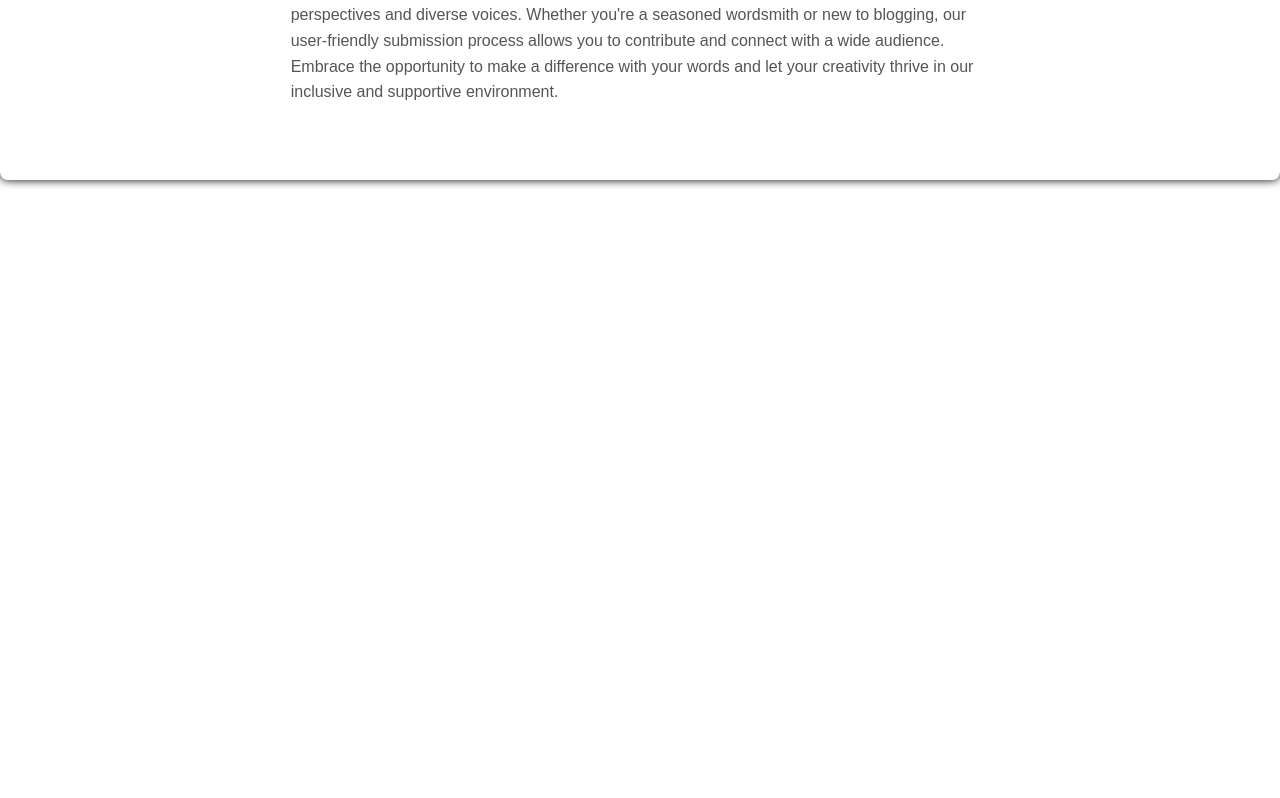
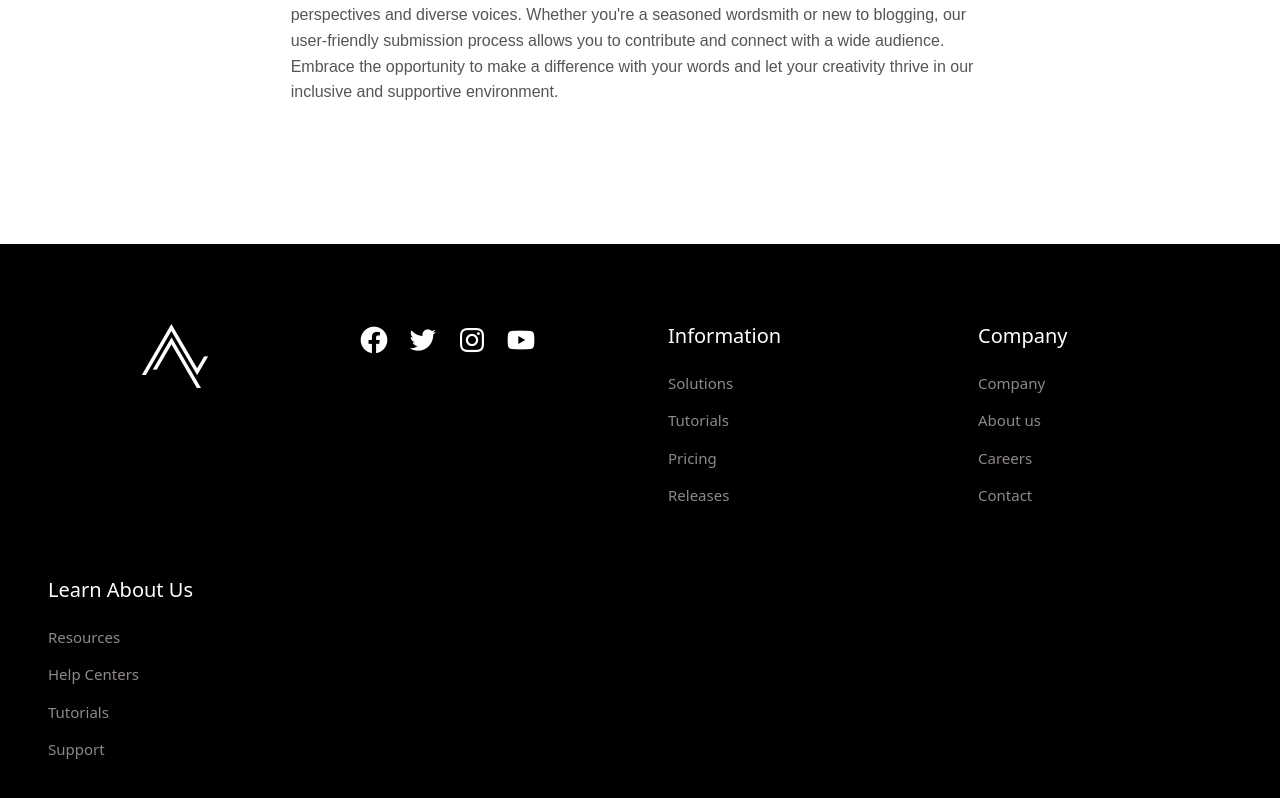
Before and after one commit to the-byte-bandits/tech-blog, a React (Create React App) app: page /about in a window 1280 px wide. Shown: the part 866-1664 px from the top of the page. Before the commit the page ends 1066 px from the top, so only its background shows below. Built offline with nearby package versions, Linux system fonts and the light colour scheme.

Commit message:
all-comp-merge

```diff
--- a/package.json
+++ b/package.json
@@ -3,14 +3,19 @@
   "version": "0.1.0",
   "private": true,
   "dependencies": {
+    "@coreui/react": "^4.9.1",
     "@testing-library/jest-dom": "^5.17.0",
     "@testing-library/react": "^13.4.0",
     "@testing-library/user-event": "^13.5.0",
     "bootstrap": "^5.3.0",
+    "html-react-parser": "^4.2.0",
+    "jodit-react": "^1.3.39",
     "react": "^18.2.0",
     "react-bootstrap": "^2.8.0",
     "react-dom": "^18.2.0",
+    "react-dropdown": "^1.11.0",
     "react-icons": "^4.10.1",
+    "react-js-dropdavn": "^1.0.4",
     "react-router-dom": "^6.14.2",
     "react-scripts": "5.0.1",
     "web-vitals": "^2.1.4"
--- a/public/index.html
+++ b/public/index.html
@@ -18,6 +18,7 @@
     <link rel="apple-touch-icon" href="%PUBLIC_URL%/logo192.png" />
 
     <link rel="manifest" href="%PUBLIC_URL%/manifest.json" />
+    <link rel="stylesheet" href="https://cdn.jsdelivr.net/npm/boxicons@2.0.7/css/boxicons.min.css">
 
     <title>React App</title>
 
--- a/src/About.css
+++ b/src/About.css
@@ -8,7 +8,7 @@
     padding: 40px;
     margin: 20px auto;
     border-radius: 8px;
-    box-shadow: 0 0 10px rgb(0, 0, 0);
+    /* box-shadow: 0 0 10px rgb(0, 0, 0); */
   }
 
   /* Center the content vertically and horizontally */
--- a/src/App.css
+++ b/src/App.css
@@ -20,7 +20,7 @@ p{
 } */
 
 .correction{
-    margin-top: 5rem !important;
+    margin-top: 6rem !important;
 }
 
 
--- a/src/App.js
+++ b/src/App.js
@@ -12,12 +12,13 @@ import Navbarr from './Navbarr';
 import './App.css';
 import Login from './Login';
 import Register from './Register';
+import BlogEditor from './BlogEditor';
+import Footer from './Footer';
 
 
 function App() {
   return (
     <div className="app">
-
       <Router>
         <Navbarr />
         <Routes>
@@ -27,10 +28,11 @@ function App() {
           <Route path='/about' element={<AboutUs />} />
           <Route path='/login' element={<Login />} />
           <Route path='/register' element={<Register />} />
+          <Route path='/blogeditor' element={<BlogEditor />} />
           <Route path='/dashboard' element={<div className="dashboard"><Menu/><Container/></div>} />
         </Routes>
+        <Footer />
       </Router>
-
     </div>
   );
 }
--- /dev/null
+++ b/src/BlogEditor.css
@@ -0,0 +1,9 @@
+.blog-editor{
+    width: 100%;
+    height: 100%;
+    display: flex;
+    flex-direction: column;
+    align-items: center;
+    padding: 20px;
+    box-sizing: border-box;
+}
--- /dev/null
+++ b/src/BlogEditor.js
@@ -0,0 +1,63 @@
+import './BlogEditor.css'
+import React, { useState, useRef } from "react";
+import JoditEditor from "jodit-react";
+import HTMLReactParser from "html-react-parser";
+import Dropdown from 'react-dropdown';
+import 'react-dropdown/style.css';
+import {
+  CDropdown,
+  CDropdownToggle,
+  CDropdownMenu,
+  CDropdownItem,
+} from '@coreui/react';
+
+export default function BlogEditor() {
+  const editor = useRef(null);
+  const [content, setContent] = useState("");
+
+
+  const _onSelect = (option) => {
+    console.log("Selected option:", option);
+    // Do something with the selected option if needed
+  };
+
+  return (
+    <div className='correction blog-editor'>
+
+      <form>
+            <div >
+                <div className="blog-dropdown">
+
+                    {/* <div class="form-group">
+                        <input type="text" class="form-control" id="exampleInputEmail1" aria-describedby="emailHelp" placeholder="Enter blog title"></input>
+                    </div> */}
+                    <CDropdown>
+                        <CDropdownToggle color="secondary">Select Blog Category</CDropdownToggle>
+                        <CDropdownMenu>
+                        <CDropdownItem href="#">Latest Tech</CDropdownItem>
+                        <CDropdownItem href="#">AI</CDropdownItem>
+                        <CDropdownItem href="#">Programming</CDropdownItem>
+                        <CDropdownItem href="#">Mobiles</CDropdownItem>
+                        <CDropdownItem href="#">Laptops</CDropdownItem>
+                        </CDropdownMenu>
+                    </CDropdown>
+                </div>
+                <br />
+                <form>
+                    <div className="form-group">
+                    <input type="text" className="form-control" id="exampleInputEmail1" aria-describedby="emailHelp" placeholder="Enter blog title" />
+                    </div>
+                </form>
+                <br></br>
+                <br />
+                <JoditEditor
+                    ref={editor}
+                    value={content}
+                    onChange={(newContent) => setContent(newContent)}
+                />
+
+                <div>{HTMLReactParser(content)}</div>
+            </div>
+        </form>
+    </div>
+)}
--- /dev/null
+++ b/src/Footer.css
@@ -0,0 +1,88 @@
+.footer-logo{
+    display: flex;
+    justify-content: center;
+}
+
+.footer{
+    /* padding: 88px 20% 70px; */
+    padding: 5rem 3rem;
+    margin: 4rem 0 0;
+    color: white !important;
+}
+.footer{
+    display: grid;
+    grid-template-columns: repeat(auto-fit, minmax(200px, auto));
+    gap: 3.5rem;
+    background-color: black;
+    /* position: absolute;
+    left: 0;
+    right: 0;
+    bottom: 0; */
+}
+
+.icons>a>i{
+    font-size: 2rem;
+    color: white !important;
+
+}
+
+.footercontent>i{
+    font-size: 4rem;
+}
+
+.footercontent img{
+    height: 100px;
+    width: 200px;
+}
+.footercontent h4{
+    color: white;
+    margin-bottom: 1.5rem;
+    font-size: 20px;
+}
+.footercontent li{
+    margin-bottom: 15px;
+    list-style: none;
+
+}
+.footercontent li a{
+    display: block;
+    color: rgb(143, 136, 136);
+    font-size: 15px;
+    font-weight: 400;
+    transition: all .40s ease;
+    text-decoration: none;
+}
+.footercontent li a:hover{
+    transform: translateY(-3px) translateX(-5px);
+    color: rgb(177, 168, 168);
+}
+.icons a{
+    display: inline-block;
+    font-size: 22px;
+    color: rgb(39, 38, 38);
+    margin-right: 17px;
+    transition: all .400s ease;
+}
+.icons a:hover{
+    color: blue;
+    transform:translateY(-5px) ;
+}
+@media (max-width:1690px){
+    section{
+        padding: 50px 5% 40px;
+    }
+}
+@media (max-width:1120px){
+    footer{
+        display: grid;
+        grid-template-columns: repeat(auto-fit, minmax(200px, auto));
+        gap:2rem;
+    }
+}
+@media (max-width:700px){
+    footer{
+        display: grid;
+        grid-template-columns: repeat(auto-fit, minmax(150px, auto));
+        gap:2.5rem;
+    }
+}
--- /dev/null
+++ b/src/Footer.js
@@ -0,0 +1,47 @@
+import React from 'react'
+import './Footer.css'
+
+function Footer() {
+  return (
+    <section class="footer">
+        <div class="footercontent footer-logo">
+            {/* <img src="logo.png" alt="logo" /> */}
+            <i class="fa-brands fa-think-peaks"></i>
+        </div>
+
+        <div class="icons">
+            <a href="#"><i class='bx bxl-facebook-circle'></i></a>
+            <a href="#"><i class='bx bxl-twitter' ></i> </a>
+            <a href="#"><i class='bx bxl-instagram' ></i></a>
+            <a href="#"><i class='bx bxl-youtube' ></i></a>
+        </div>
+
+
+        <div class="footercontent">
+            <h4>Information </h4>
+                <li><a href="Solutions">Solutions</a></li>
+                <li><a href="Tutorials">Tutorials</a></li>
+                <li><a href="Pricing">Pricing</a></li>
+                <li><a href="Releases ">Releases</a></li>
+        </div>
+        <div class="footercontent">
+                <h4>Company</h4>
+                <li><a href="Company ">Company</a></li>
+                <li><a href="About us ">About us</a></li>
+                <li><a href="Careers">Careers</a></li>
+                <li><a href="Contact ">Contact</a></li>
+        </div>
+        <div class="footercontent">
+                <h4>Learn About Us</h4>
+                <li><a href="Resources ">Resources</a></li>
+                <li><a href="Help centers ">Help Centers</a></li>
+                <li><a href="Tutorials"> Tutorials</a></li>
+                <li><a href="Support">Support</a></li>
+        </div>
+
+
+    </section>
+  )
+}
+
+export default Footer
```
Also changed, not shown: 1 other file (tests, documents, lock files or other folders).
